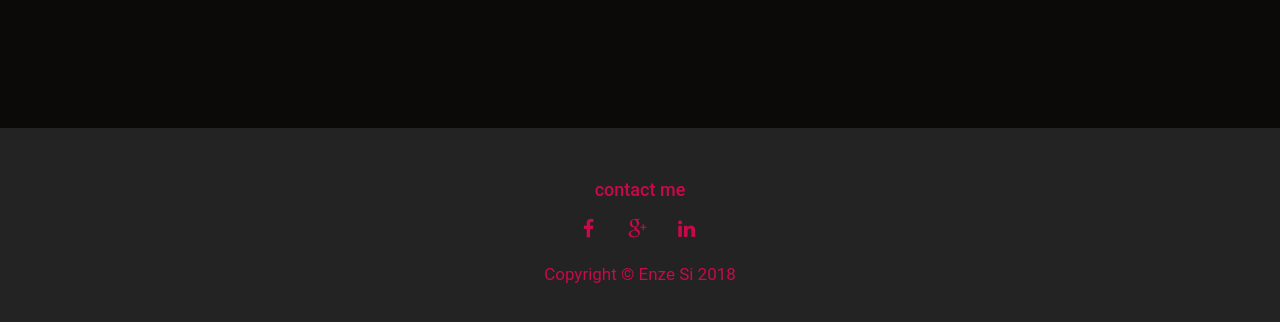
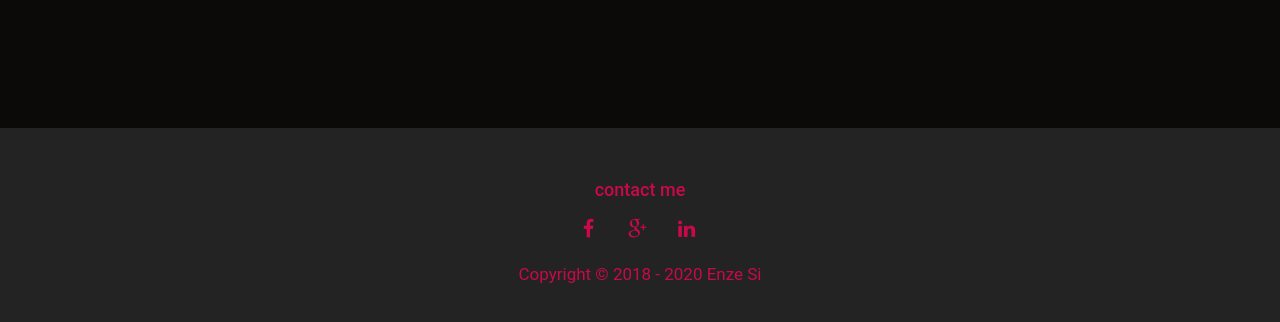
Before and after one commit to enzesi/enzesi.github.io, a plain HTML site: page index.html in a window 1280 px wide. Shown: the part 5170-5492 px from the top of the page. Drawn offline with Linux system fonts and the light colour scheme.

Commit message:
copyright

```diff
--- a/index.html
+++ b/index.html
@@ -669,7 +669,7 @@ section skill End -->
 					<li><a href="mailto:jamesi1998.js@gmail.com?Subject=Hello%20Enze," target="_top"><i class="fa fa-google-plus"></i></a></li>
 					<li><a href="https://www.linkedin.com/in/enze-si-115723132/"><i class="fa fa-linkedin"></i></a></li>
 				</ul>
-				<h4>Copyright &copy; Enze Si 2018<!-- 2016.Company name All rights reserved.More Templates <a href="http://www.cssmoban.com/" target="_blank" title="模板之家">模板之家</a> - Collect from <a href="http://www.cssmoban.com/" title="网页模板" target="_blank">网页模板 --></a></h4>
+				<h4>Copyright &copy; 2018 - 2020 Enze Si<!-- 2016.Company name All rights reserved.More Templates <a href="http://www.cssmoban.com/" target="_blank" title="模板之家">模板之家</a> - Collect from <a href="http://www.cssmoban.com/" title="网页模板" target="_blank">网页模板 --></a></h4>
 
 
 			</div>
```
